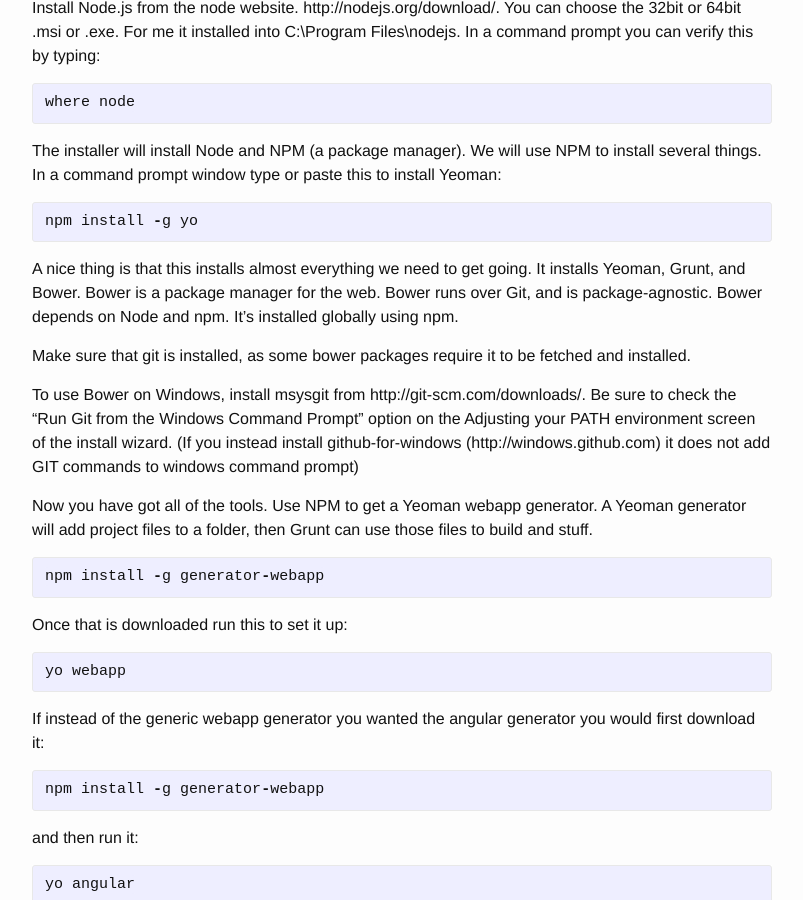
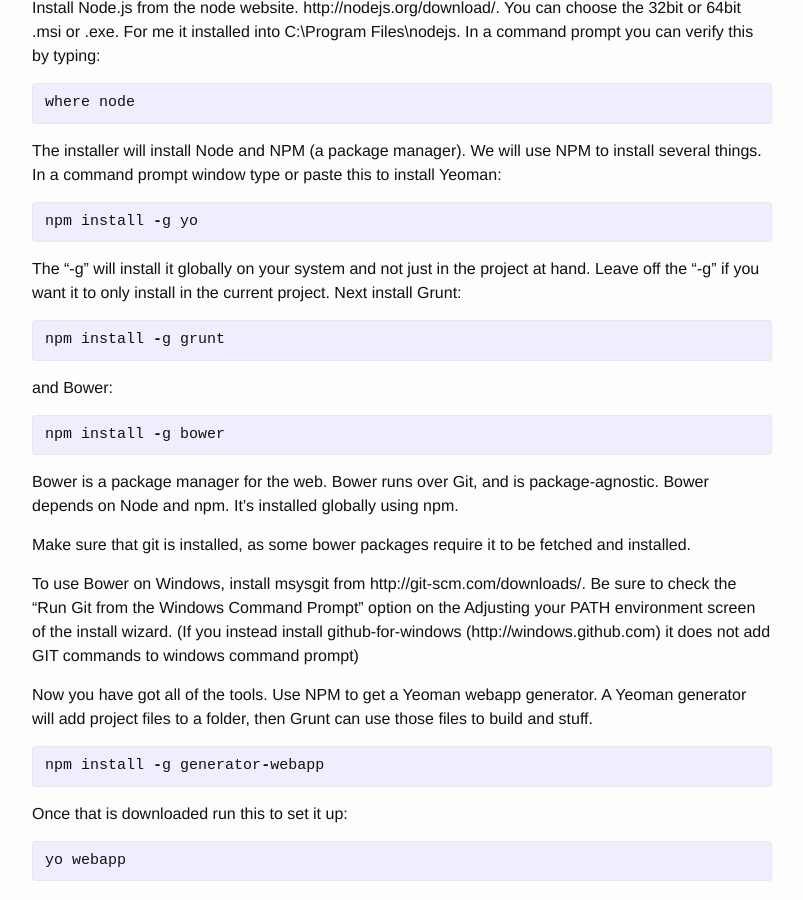
Before and after one commit to getsetbro/blog, a Jekyll site: the page built from _posts/2014-02-20-from-clean-windows-to-node-grunt-and-yeoman.markdown, in a window 1280 px wide and 900 px high, scrolled down 468 px. Shown: the whole window, without its empty margins (238-1041 px from the left). Built offline with Jekyll 4.4.1, drawn with Linux system fonts in a browser that asks for light colours.

Commit message:
Correction

```diff
--- a/_posts/2014-02-20-from-clean-windows-to-node-grunt-and-yeoman.markdown
+++ b/_posts/2014-02-20-from-clean-windows-to-node-grunt-and-yeoman.markdown
@@ -17,7 +17,16 @@
 {% highlight ruby %}
 npm install -g yo
 {% endhighlight %}
-A nice thing is that this installs almost everything we need to get going. It installs Yeoman, Grunt, and Bower. Bower is a package manager for the web. Bower runs over Git, and is package-agnostic. Bower depends on Node and npm. It's installed globally using npm.
+The "-g" will install it globally on your system and not just in the project at hand. Leave off the "-g" if you want it to only install in the current project.
+Next install Grunt:
+{% highlight ruby %}
+npm install -g grunt
+{% endhighlight %}
+and Bower:
+{% highlight ruby %}
+npm install -g bower
+{% endhighlight %}
+Bower is a package manager for the web. Bower runs over Git, and is package-agnostic. Bower depends on Node and npm. It's installed globally using npm.
 
 Make sure that git is installed, as some bower packages require it to be fetched and installed.
 
```
Also changed, not shown: 2 other files.
